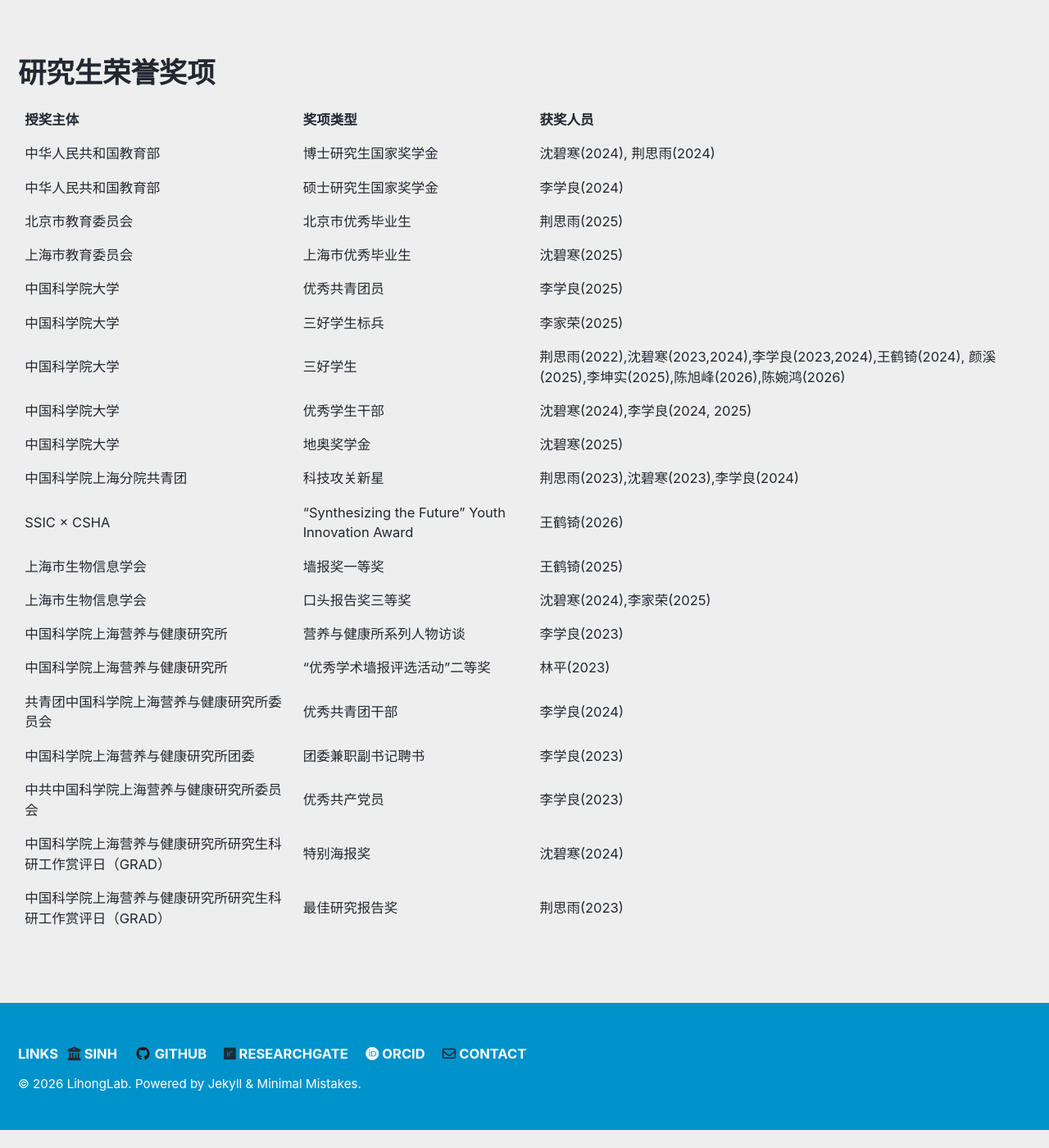
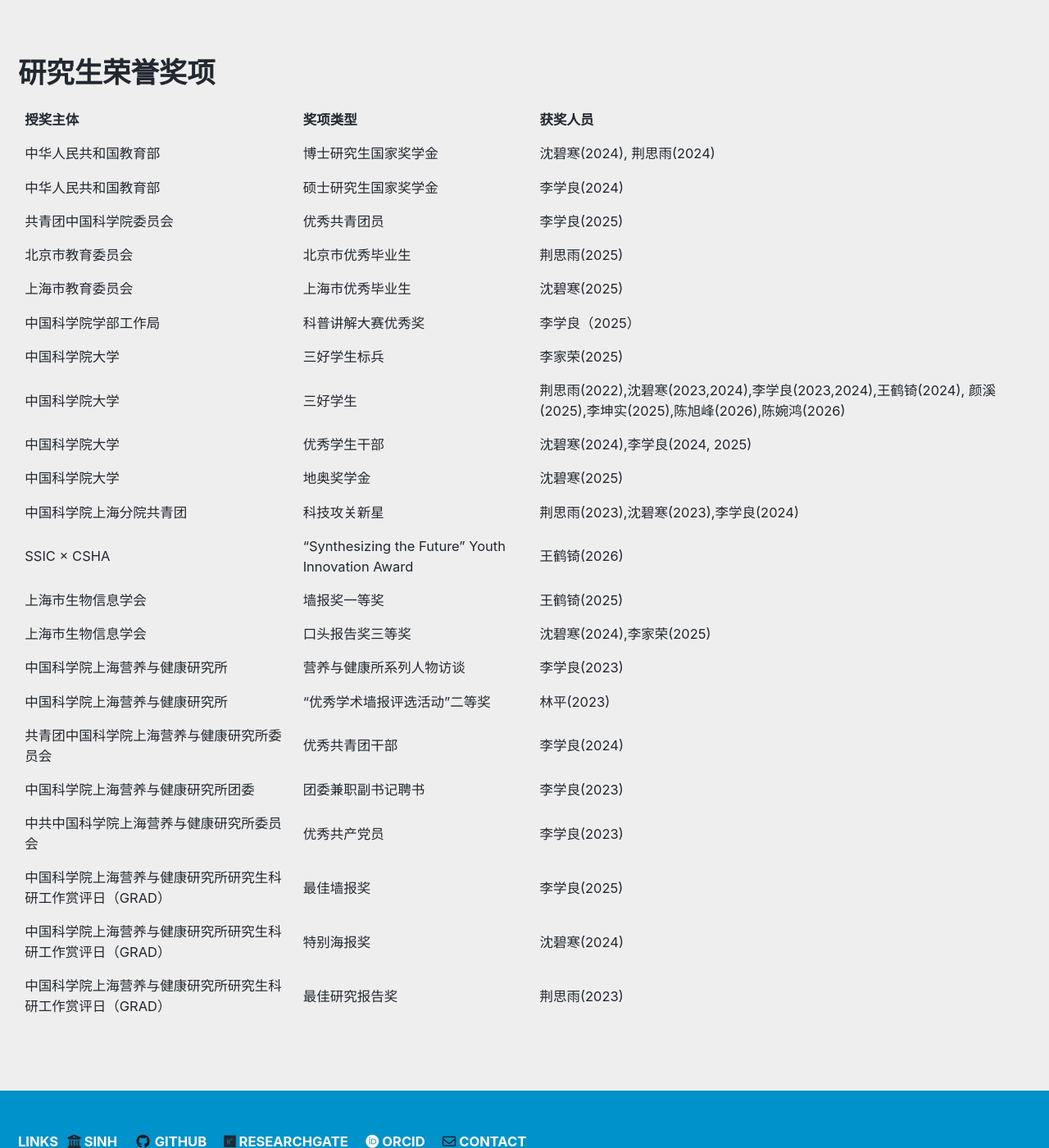
Before and after one commit to LihongLab/lihonglab.github.io, a Jekyll site: the page built from _pages/AWARDS.md, in a window 1280 px wide and 1400 px high, scrolled down 518 px. Shown: the whole window at 82% size. Built offline with Jekyll 4.4.1, drawn with Linux system fonts in a browser that asks for light colours; cached includes are drawn as plain includes; some web fonts are replaced; before the commit the page ends 1896 px from its top, so only the background shows below that.

Commit message:
Update AWARDS.md

```diff
--- a/_pages/AWARDS.md
+++ b/_pages/AWARDS.md
@@ -29,9 +29,10 @@ header:
 | :-------------------- | :--------------- | ------------------------------------------------- |
 | 中华人民共和国教育部                                       | 博士研究生国家奖学金         | 沈碧寒(2024), 荆思雨(2024)                                   |
 | 中华人民共和国教育部                                       | 硕士研究生国家奖学金         | 李学良(2024)                                                 |
+| 共青团中国科学院委员会 | 优秀共青团员 | 李学良(2025) |
 | 北京市教育委员会                                           | 北京市优秀毕业生             | 荆思雨(2025)                                                 |
 | 上海市教育委员会                                           | 上海市优秀毕业生             | 沈碧寒(2025)                                                 |
-| 中国科学院大学                                             | 优秀共青团员                 | 李学良(2025)                                                 |
+| 中国科学院学部工作局                                       | 科普讲解大赛优秀奖                               | 李学良（2025）                                               |
 | 中国科学院大学                                             | 三好学生标兵                 | 李家荣(2025)                                                 |
 | 中国科学院大学                                             | 三好学生                     | 荆思雨(2022),沈碧寒(2023,2024),李学良(2023,2024),王鹤锜(2024), 颜溪(2025),李坤实(2025),陈旭峰(2026),陈婉鸿(2026) |
 | 中国科学院大学                                             | 优秀学生干部                 | 沈碧寒(2024),李学良(2024, 2025)                              |
@@ -45,5 +46,6 @@ header:
 | 共青团中国科学院上海营养与健康研究所委员会                 | 优秀共青团干部               | 李学良(2024)                                                 |
 | 中国科学院上海营养与健康研究所团委                         | 团委兼职副书记聘书           | 李学良(2023)                                                 |
 | 中共中国科学院上海营养与健康研究所委员会                   | 优秀共产党员                 | 李学良(2023)                                                 |
+| 中国科学院上海营养与健康研究所研究生科研工作赏评日（GRAD） | 最佳墙报奖 | 李学良(2025)                                                 |
 | 中国科学院上海营养与健康研究所研究生科研工作赏评日（GRAD） | 特别海报奖                   | 沈碧寒(2024)                                                 |
 | 中国科学院上海营养与健康研究所研究生科研工作赏评日（GRAD） | 最佳研究报告奖               | 荆思雨(2023)                                                 |
```
